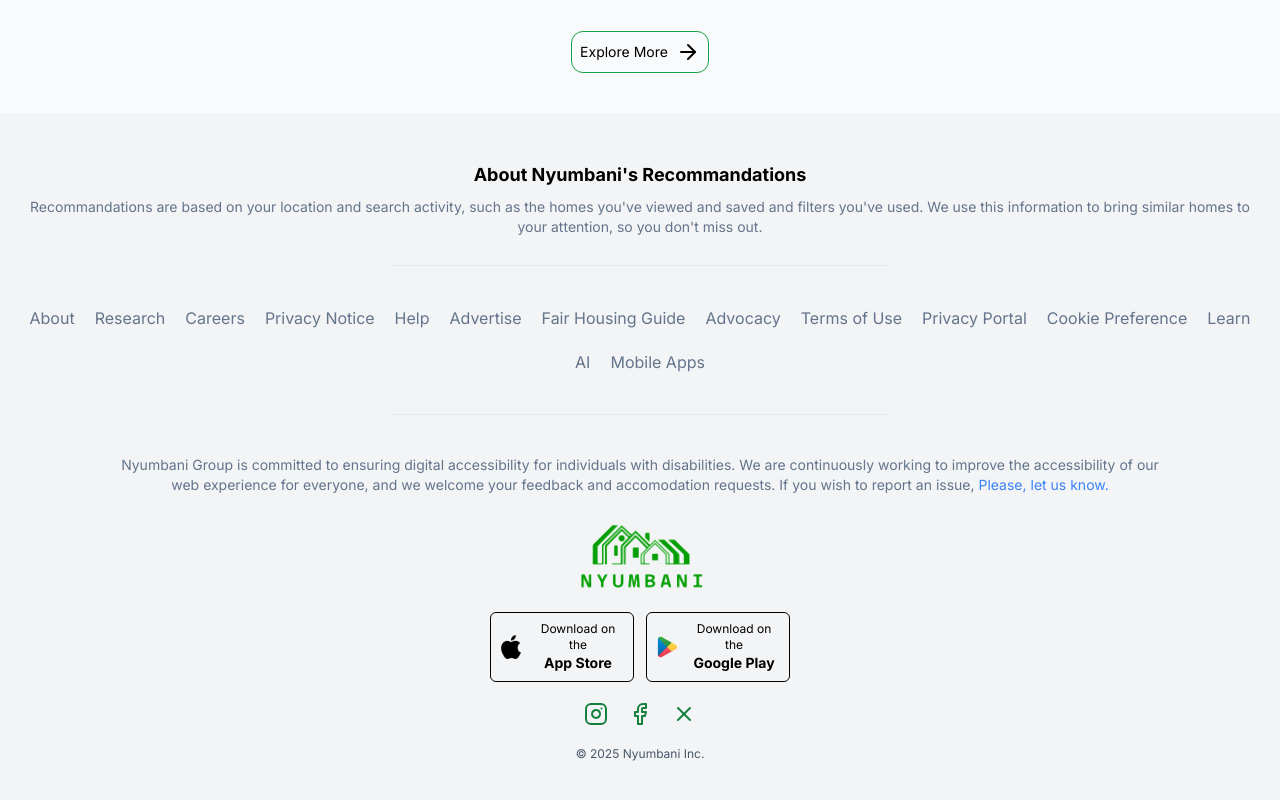
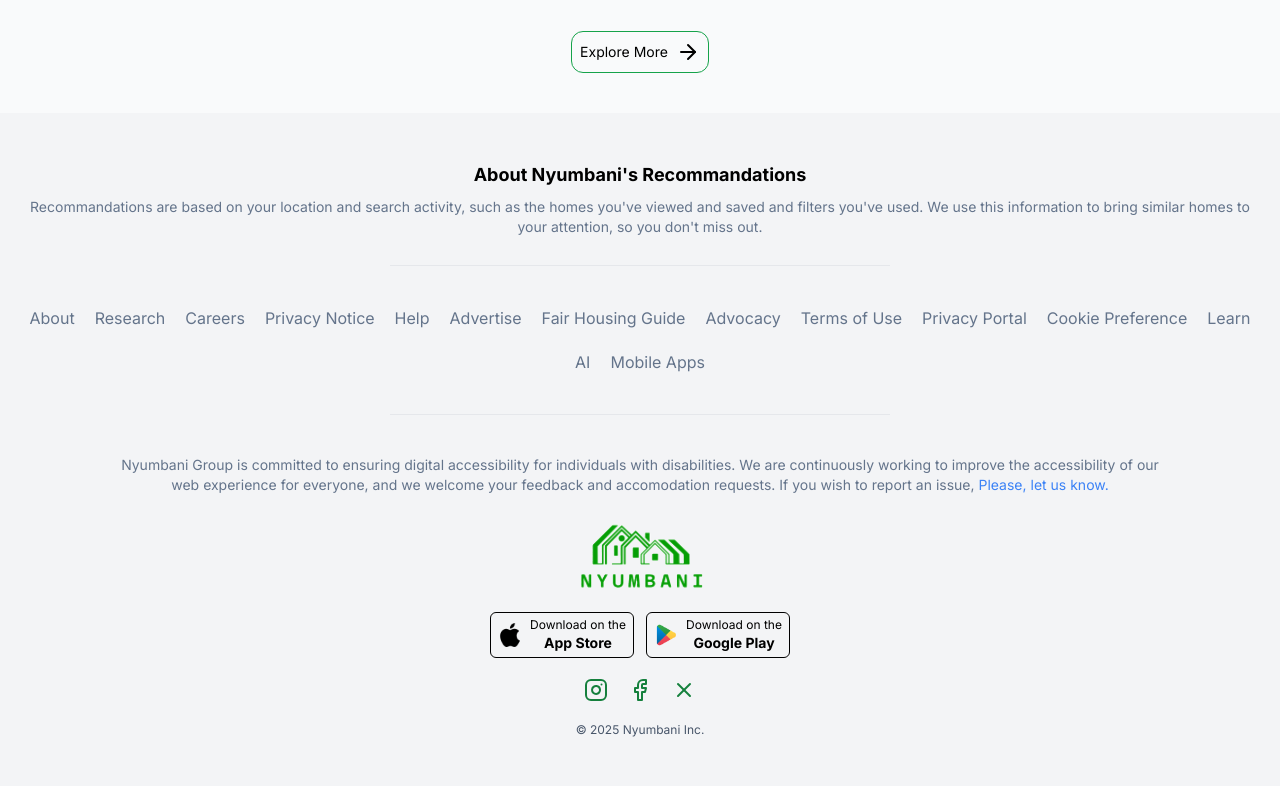
Before and after one commit to tipizzo/nyumbani, a Next.js app: page / in a window 1280 px wide. Shown: the part 1676-2476 px from the top of the page. Built offline with nearby package versions, Linux system fonts and the light colour scheme; no server answers.

Commit message:
Adding some motions

```diff
--- a/components/Footer.jsx
+++ b/components/Footer.jsx
@@ -1,7 +1,10 @@
+'use client'
+
 import { Apple, AppleIcon, Facebook, Instagram, X } from 'lucide-react'
 import Image from 'next/image'
 import Link from 'next/link'
 import React from 'react'
+import { motion } from 'framer-motion'
 
 const Footer = () => {
 
@@ -43,26 +46,36 @@
                             alt=""
                         />
                     </Link>
-                    <div className='flex flex-col sm:flex-row gap-3'>
-                        <button className='border border-black p-2 rounded-md w-36'>
+                    <motion.div
+                        initial={{ opacity: 0, x: -200 }}
+                        transition={{ duration: 1 }}
+                        whileInView={{ opacity: 1, x: 0 }}
+                        viewport={{ once: true }}
+                        className='flex flex-col sm:flex-row gap-3'>
+                        <button className='border border-black p-1 rounded-md w-36'>
                             <Link className='flex gap-2 justify-center items-center' href="">
                                 <img className='w-6 h-6' src='assets/images/apple.png' />
                                 <p className='text-xs text-center'>Download on the <br /> <span className='font-bold text-sm'>App Store</span></p>
                             </Link>
                         </button>
-                        <button className='border border-black p-2 rounded-md w-36'>
+                        <button className='border border-black p-1 rounded-md w-36'>
                             <Link className='flex gap-2 justify-center items-center' href="">
                                 <img className='w-6 h-6' src='assets/images/playstore.png' />
                                 <p className='text-xs text-center'>Download on the <br /> <span className='font-bold text-sm'>Google Play</span></p>
                             </Link>
                         </button>
+                    </motion.div>
                 </div>
-                </div>
-                <div className='flex gap-5 py-5 justify-center sm:justify-start'>
+                <motion.div
+                    initial={{ opacity: 0, x: 200 }}
+                    transition={{ duration: 1 }}
+                    whileInView={{ opacity: 1, x: 0 }}
+                    viewport={{ once: true }}
+                    className='flex gap-5 py-5 justify-center sm:justify-start'>
                     <Instagram className='text-green-700 w-6 h-6 cursor-pointer' />
                     <Facebook className='text-green-700 w-6 h-6 cursor-pointer' />
                     <X className='text-green-700 w-6 h-6 cursor-pointer' />
-                </div>
+                </motion.div>
                 <p className='text-slate-600 text-xs'>&copy; {copyrightYear} Nyumbani Inc.</p>
 
 
```
Lines whose indentation alone changed are shown as unchanged.
